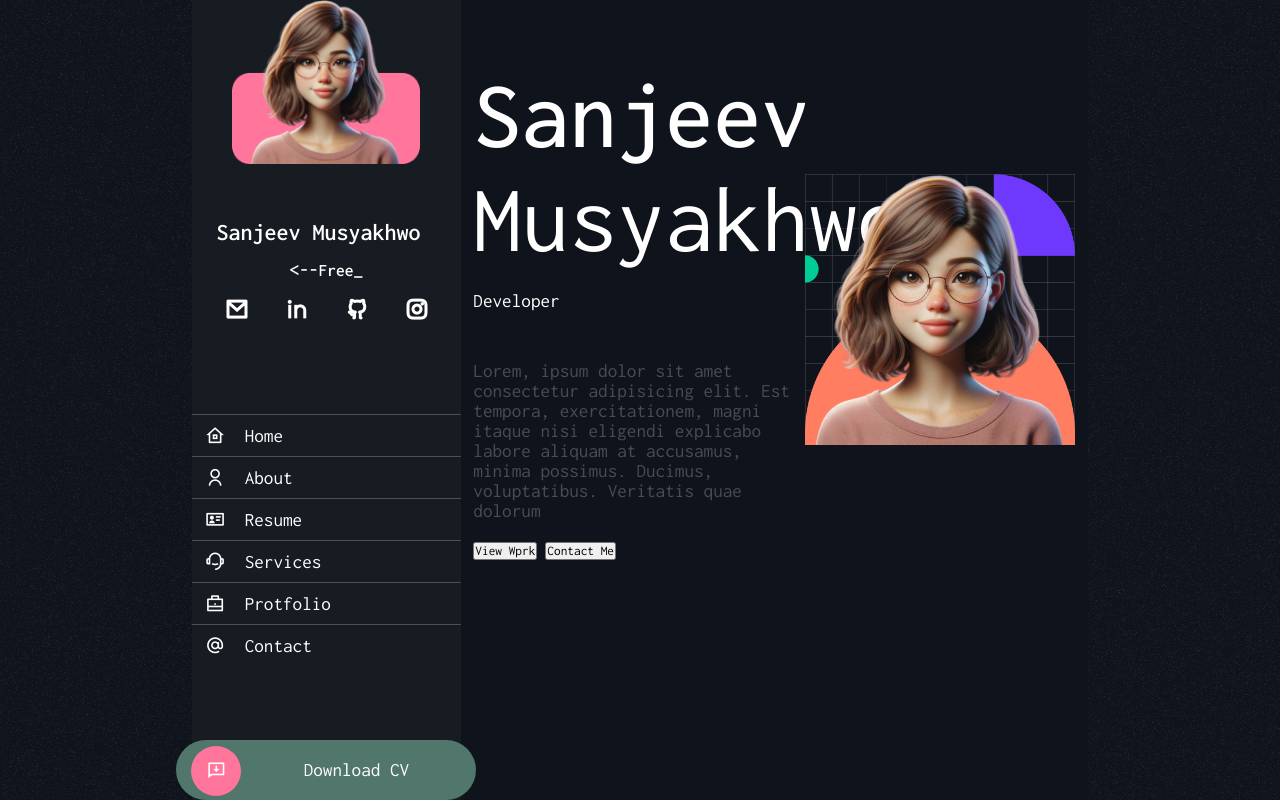
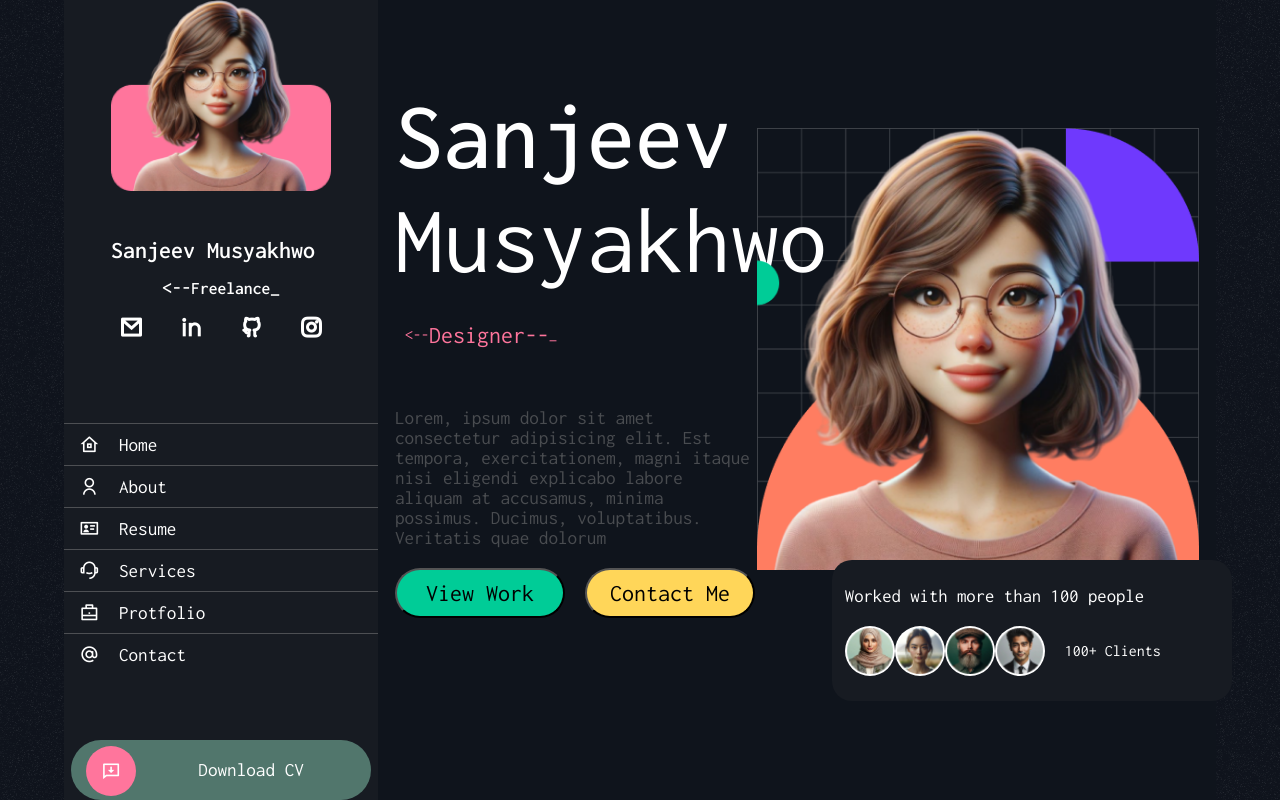
Before and after one commit to SanjeevMusyakhwa/Sanjeev-Musyakhwo, a plain HTML site: page docs/index.html in a window 1280 px wide. Drawn offline with nearby package versions, Linux system fonts and the light colour scheme.

Commit message:
changes made

```diff
--- a/docs/index.html
+++ b/docs/index.html
@@ -49,12 +49,15 @@
       <div class="hero">
         <div class="content">
           <h1>Sanjeev <span>Musyakhwo</span></h1>
-        <span class="hero_text">Developer</span>
+          <span class="typed_text"><-- <span class="hero_text">Developer</span>
+          </span>
+
           <p>Lorem, ipsum dolor sit amet consectetur adipisicing elit. Est tempora, exercitationem, magni itaque nisi
-          eligendi explicabo labore aliquam at accusamus, minima possimus. Ducimus, voluptatibus. Veritatis quae dolorum
+            eligendi explicabo labore aliquam at accusamus, minima possimus. Ducimus, voluptatibus. Veritatis quae
+            dolorum
           </p>
           <div class="hero_btns">
-          <button>View Wprk</button>
+            <button>View Work</button>
             <button class="btn">Contact Me</button>
 
           </div>
@@ -62,6 +65,33 @@
         <div class="hero_img">
           <img src="img/jessica-main.png" alt="">
         </div>
+
+        <div class="user_det">
+          <h3>Worked with more than 100 people</h3>
+          <div class="user_info">
+          <div class="user_imgs">
+
+              <div class="user_img">
+                <img src="img/user1.jpeg" alt="">
+              </div>
+              <div class="user_img">
+                <img src="img/user2.jpeg"
+                alt="">
+              </div>
+              <div class="user_img">
+                <img src="img/user3.jpeg"
+                alt="">
+              </div>
+              <div class="user_img">
+                <img src="img/user4.jpeg"
+                alt="">
+              </div>
+            </div>
+            <p>100+ Clients</p>
+            </div>
+          </div>
+        </div>
+
       </div>
     </main>
   </div>
--- a/docs/script.js
+++ b/docs/script.js
@@ -1,8 +1,18 @@
-var typed2 = new Typed('.text', {
-  strings: ['Developer-->', 'Freelancer-->', 'Designner-->'],
+var typed1 = new Typed('.text', {
+  strings: ['Developer-->', 'Freelancer-->', 'Designer-->'],
   typeSpeed: 150,      // Speed of typing
-  backSpeed: 100,      // Speed of backspacing
-  backDelay: 1000,     // Delay before backspacing starts
+  backSpeed: 150,      // Speed of backspacing
+  backDelay: 100,      // Delay before backspacing starts
   cursorChar: '_',     // Cursor character
   loop: true,          // Loop forever
 });
+
+var typed2 = new Typed('.hero_text', {
+  strings: ['Developer-->', 'Freelancer-->','Designer-->',],
+  typeSpeed: 100,
+      // Speed of typing
+  backSpeed: 100,      // Speed of backspacing
+  backDelay:100,  // Delay before backspacing starts
+  cursorChar: '_',     // Cursor character
+  loop: true,          // Loop forever
+});
--- a/docs/style.css
+++ b/docs/style.css
@@ -39,7 +39,7 @@ img{
   display: flex;
   justify-content: center;
   align-items: center;
-  width: 70vw;
+  width: 90vw;
   height: 100vh;
   background-color: #0F141C;
 }
@@ -215,7 +215,7 @@ main{
 }
 
 .content {
-  width: 55%;
+  width: 45%;
   display: flex;
   flex-direction: column;
   justify-content: flex-start;
@@ -234,6 +234,11 @@ main{
   font-weight: 400;
 }
 
+.content .typed_text{
+  color: #Ff759c;
+  margin: 10px;
+}
+
 .content p {
   font-size: 1.2rem;
   font-weight: 400;
@@ -242,8 +247,97 @@ main{
 }
 
 .hero_text{
-  font-size: 1.2rem;
+  font-size: 1.5rem;
+  color: #Ff759c;
 }
+.hero_btns{
+  display: flex;
+  align-items: center;
+  gap: 20px;
+}
+
+button{
+  width: 170px;
+  height: 50px;
+  cursor: pointer;
+  display: flex;
+  justify-content: center;
+  align-items: center;
+  border-radius: 50px;
+  background-color: #00cc97;
+  color: #000;
+  font-size: 1.5rem;
+  position: relative;
+  z-index: 1;
+  overflow: hidden;
+}
+
+button:after{
+  content: '';
+  position: absolute;
+  top: 0;
+  width: 100%;
+  height: 0%;
+  background-color: #Ff759c;
+  z-index: -1;
+  transition: .6s;
+}
+
+button:hover:after{
+  height: 100%;
+}
+
+.btn{
+  background-color: #ffd659;
+}
+
 .hero_img{
-  width: 45%;
+  width: 55%;
+  position: relative;
+
 }
+
+.user_info{
+  display: flex;
+  justify-content: space-between;
+  align-items: center;
+  gap: 20px;
+}
+
+.user_det h3{
+  font-weight:400;
+}
+
+.user_det{
+  position: absolute;
+  top: 70%;
+  left: 65%;
+  background-color: #171B22;
+  color: #fff;
+  width: 400px;
+  display: flex;
+  flex-direction: column;
+  justify-content: flex-start;
+  align-items: flex-start;
+  padding: 2% 1%;
+  gap: 20px;
+  border-radius: 20px;
+
+}
+
+.user_imgs{
+  display: flex;
+  align-items: center;
+
+}
+
+.user_img{
+  width: 50px;
+  height: 50px;
+  border-radius: 100%;
+  overflow: hidden;
+}
+
+.user_info p{
+  font-size: ;
+}
```
Lines whose indentation alone changed are shown as unchanged.
